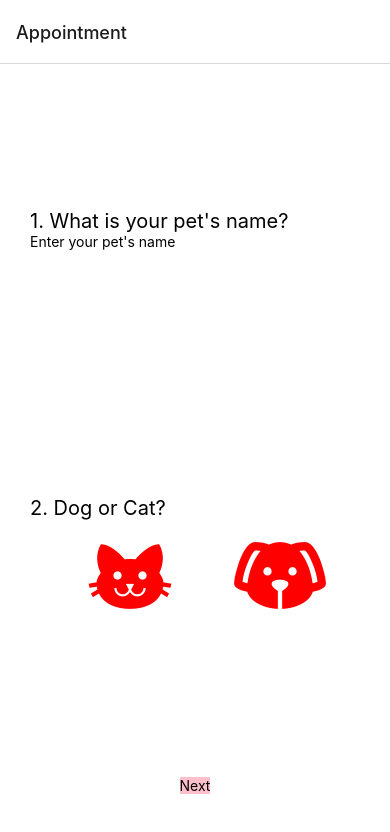
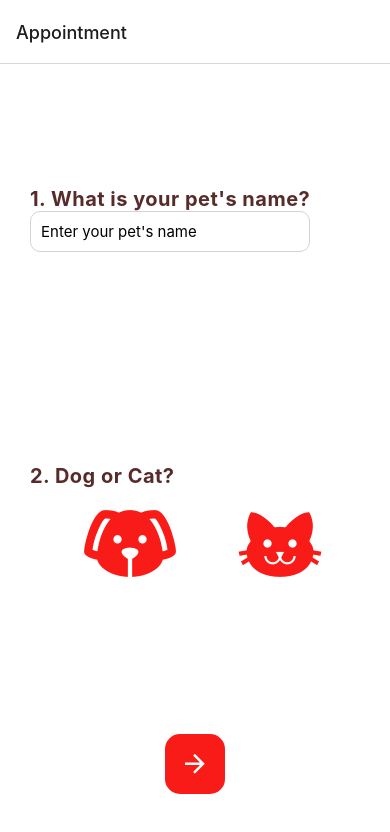
Before and after one commit to TienNguyen93/Vet-App, a React Native app in the folder vet-app/: screen /AppointmentStackScreen in a window 390 px wide. Shown: the top 832 px of the page. Built offline with nearby package versions, Linux system fonts and the light colour scheme.

Commit message:
add more to screens

```diff
--- a/vet-app/App.js
+++ b/vet-app/App.js
@@ -23,18 +23,4 @@ function App() {
   );
 }
 
-const styles = StyleSheet.create({
-  container: {
-    flex: 1,
-    backgroundColor: '#fff',
-    alignItems: 'center',
-    justifyContent: 'center',
-  },
-});
-
 export default App;
-
-// <View style={styles.container}>
-//     <Text>fghfghdf</Text>
-//     <StatusBar style="auto"/>
-// </View>
--- a/vet-app/screens/Date.js
+++ b/vet-app/screens/Date.js
@@ -1,35 +1,43 @@
 import * as React from 'react';
-import { StyleSheet, Text, View } from 'react-native';
+import {StyleSheet, Text, TouchableOpacity, View} from 'react-native';
 
 import Reason from "./Reason";
+import Icon from "react-native-vector-icons/MaterialCommunityIcons";
 
 function Date ({navigation}) {
     return (
         <View style={styles.container}>
-            <Text style={{fontSize: 20,
-                justifyContent: 'center',
-                marginRight: 'auto',
-                padding: 30,
+            <Text style={{fontSize: 20, justifyContent: 'center', marginRight: 'auto',
+                padding: 30, color: '#572B29', fontWeight: 'bold', letterSpacing: 0.50,
                 }}>
                 3. Set your appointment:
             </Text>
 
             <View style={styles.date}>
-                <Text style={{fontSize: 20}}>Pick a day</Text>
+                <Text style={{fontSize: 20, color: '#572B29', fontWeight: 'bold'}}>Pick a day</Text>
             </View>
 
             <View style={styles.date}>
-                <Text style={{fontSize: 20}}>Pick a time</Text>
+                <Text style={{fontSize: 20, color: '#572B29', fontWeight: 'bold'}}>Pick a time</Text>
             </View>
 
-            <View style={{flex: 1, justifyContent: 'center'}}>
-                <Text
-                    style={{fontSize: 20}}
-                    onPress={() => navigation.goBack()}>Go back</Text>
+            <View style={{margin: 50, flexDirection: 'row', justifyContent: 'space-between'}}>
+                <View style={{paddingRight: 50}}>
+                    <TouchableOpacity
+                        style={{backgroundColor: '#F91B17', borderRadius: 15, padding: 15}}
+                        onPress={() => navigation.goBack()}>
+                        <Icon name="arrow-left" color="white" size={30}/>
+                    </TouchableOpacity>
+                </View>
 
-                <Text
-                    style={{fontSize: 20}}
-                    onPress={() => navigation.navigate("Reason")}>Continue</Text>
+                <View>
+                    <TouchableOpacity
+                        style={{backgroundColor: '#F91B17', borderRadius: 15, padding: 15}}
+                        onPress={() => navigation.navigate('Reason')}>
+                        <Icon name="arrow-right" color="white" size={30}/>
+                    </TouchableOpacity>
+                </View>
+
             </View>
         </View>
     )
--- a/vet-app/screens/PetName.js
+++ b/vet-app/screens/PetName.js
@@ -10,34 +10,42 @@ function PetName ({navigation}) {
     return (
         <View style={styles.container}>
             <View style={styles.petName}>
-                <Text style={{fontSize: 20}}>1. What is your pet's name?</Text>
+                <Text style={{fontSize: 20, color: '#572B29', fontWeight: 'bold', letterSpacing: 0.50}}>
+                    1. What is your pet's name?</Text>
                     <TextInput
+                        style={{padding: 10, borderWidth: 1,
+                            borderRadius: 10, borderColor: '#D3D3D3',
+                            color: 'black', fontSize: 15}}
                         onChangeText={setName}
                         value={name}
                         placeholder="Enter your pet's name"/>
             </View>
 
             <View style={styles.petName}>
-                <Text style={{fontSize: 20}}>2. Dog or Cat?</Text>
+                <Text style={{fontSize: 20, color: '#572B29', fontWeight: 'bold', letterSpacing: 0.50}}>
+                    2. Dog or Cat?</Text>
                 <View style={{flexDirection: 'row', paddingTop: 5}}>
                     <View style={{flexDirection: 'column', marginLeft: 50}}>
-                        <Icon onPress={() => alert("Cat pressed")}
-                            name="cat" size={100} color="red" />
+                        <Icon onPress={() => alert("Dog pressed")}
+                              name="dog" size={100} color="#F91B17" />
                     </View>
 
                     <View style={{flexDirection: 'column', marginLeft: 50}}>
-                        <Icon onPress={() => alert("Dog pressed")}
-                            name="dog" size={100} color="red" />
+                        <Icon onPress={() => alert("Cat pressed")}
+                            name="cat" size={100} color="#F91B17" />
                     </View>
+
                 </View>
             </View>
 
             <View style={{margin: 50, flexDirection: 'row', justifyContent: 'space-between'}}>
-                <TouchableOpacity
-                    style={{backgroundColor: 'pink', }}
-                    onPress={() => navigation.navigate('Date')}>
-                    <Text>Next</Text>
-                </TouchableOpacity>
+                <View>
+                    <TouchableOpacity
+                        style={{backgroundColor: '#F91B17', borderRadius: 15, padding: 15}}
+                        onPress={() => navigation.navigate('Date')}>
+                        <Icon name="arrow-right" color="white" size={30}/>
+                    </TouchableOpacity>
+                </View>
             </View>
 
         </View>
@@ -50,13 +58,21 @@ const styles = StyleSheet.create({
         backgroundColor: '#fff',
         alignItems: 'center',
         justifyContent: 'center',
+        color: 'orange'
     },
     petName: {
         flex: 1,
         justifyContent:'center',
         marginRight: 'auto',
         paddingLeft: 30,
-    }
+    },
+    btnText: {
+        fontSize: 30,
+        fontWeight: 'bold',
+        color: 'white',
+        textAlign: 'center',
+        letterSpacing: 0.50,
+    },
 });
 
 export default PetName;
--- a/vet-app/screens/Reason.js
+++ b/vet-app/screens/Reason.js
@@ -11,7 +11,9 @@ function Reason ({navigation}) {
     return (
         <View style={styles.container}>
             <View style={styles.reason}>
-                <Text style={{fontSize: 20}}>4. What is the reason of visit?</Text>
+                <Text style={{fontSize: 20, color: '#572B29', fontWeight: 'bold', letterSpacing: 0.50}}>
+                    4. What is the reason of visit?
+                </Text>
 
                 <Picker
                     style={{ justifyContent: 'center'}}
@@ -26,9 +28,12 @@ function Reason ({navigation}) {
             </View>
 
                 <View style={styles.reason}>
-                    <Text style={{fontSize: 20}}>Details of visit reason: (Optional)</Text>
+                    <Text style={{fontSize: 20, color: '#572B29', fontWeight: 'bold', letterSpacing: 0.50}}>
+                        Details of visit reason: (Optional)
+                    </Text>
                     <TextInput
-                        style={{padding: 20, borderWidth: 1, borderRadius: 10, borderColor: 'gray', height: 100}}
+                        style={{padding: 20, borderWidth: 1, borderRadius: 10,
+                            borderColor: '#D3D3D3', fontSize: 15, color: 'black'}}
                         onChangeText={setDetails}
                         value={details}
                         placeholder="Describe details for the visit reason"/>
```
